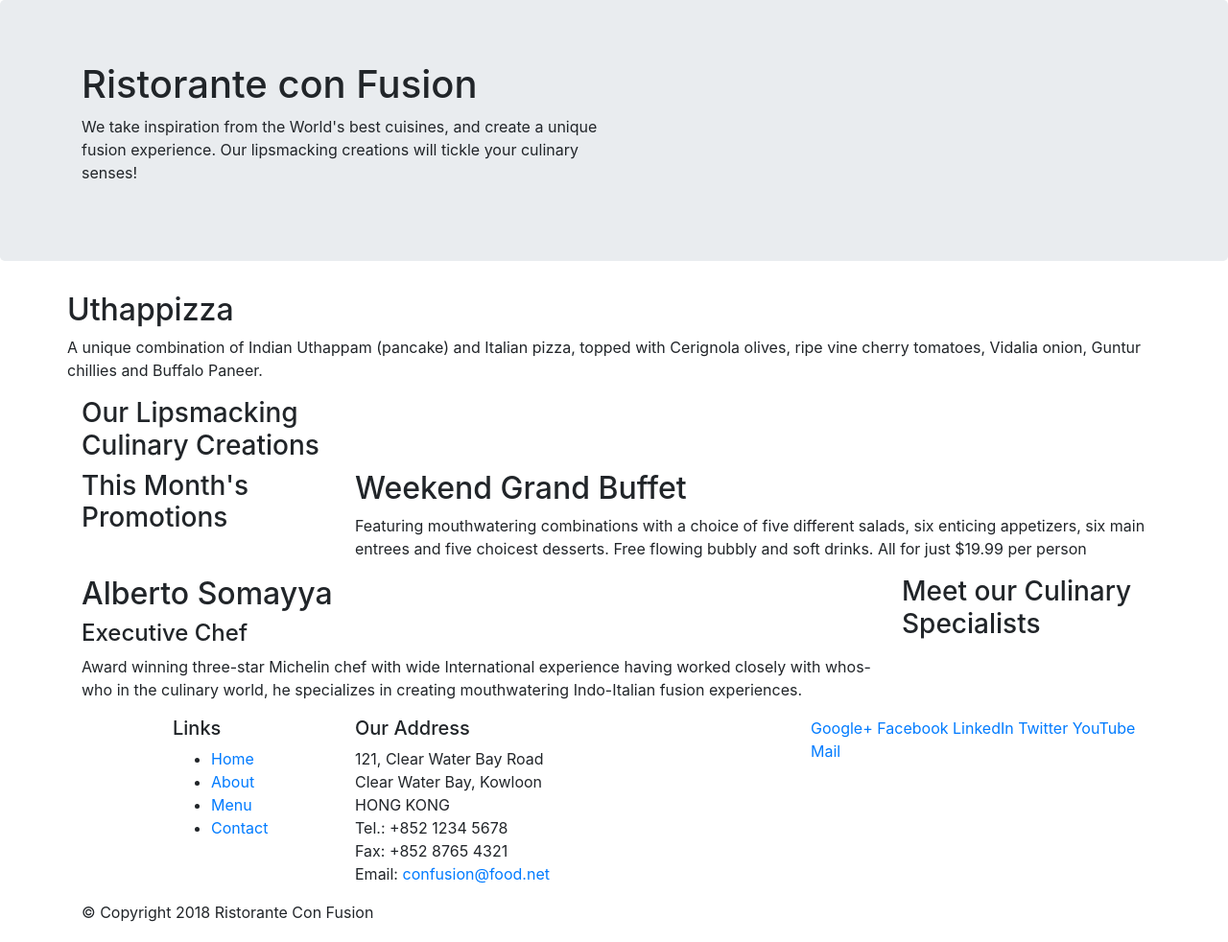
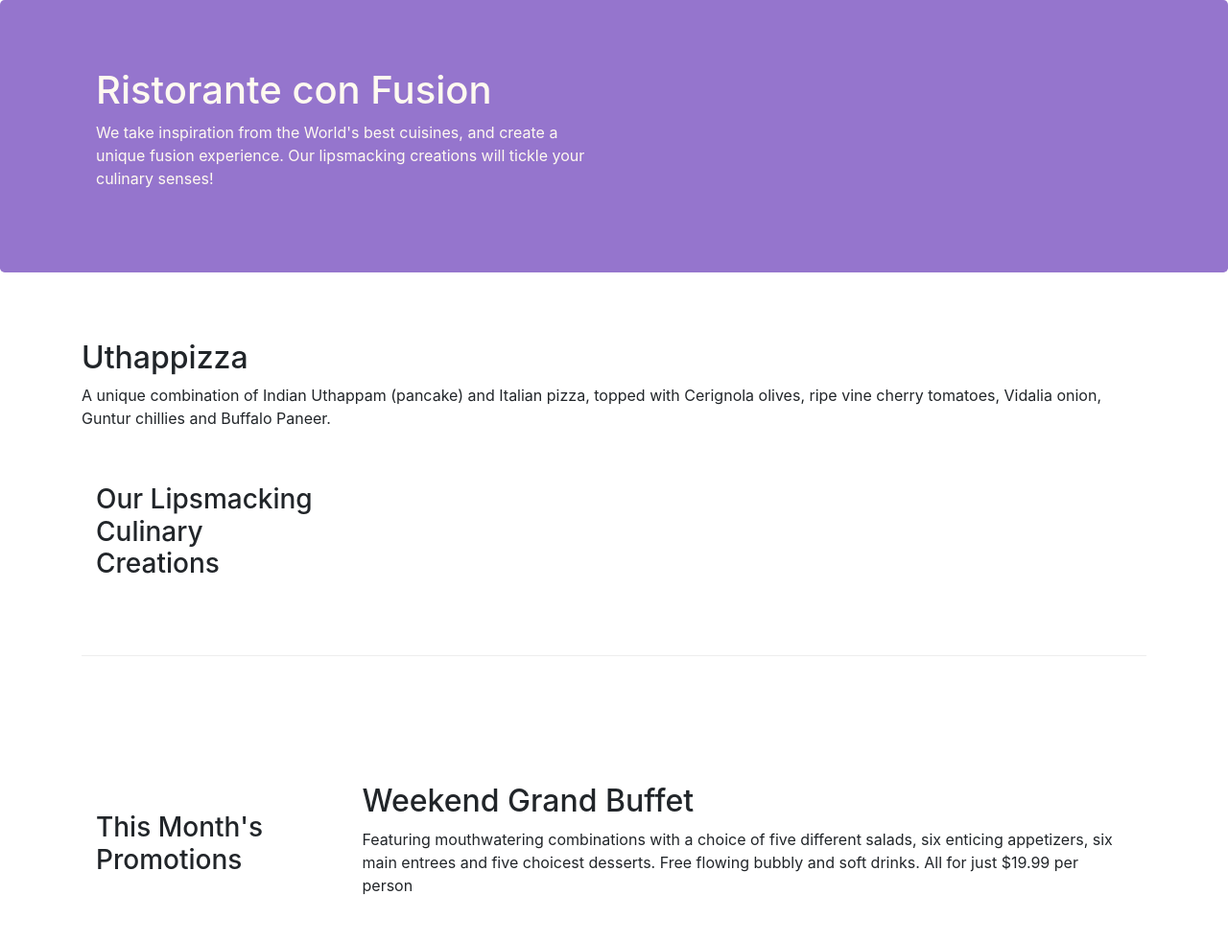
Before and after one commit to abdomarrok/conFusion, a website: page index.html in a window 1280 px wide. Shown: the top 982 px of the page at 96% size. Drawn offline with nearby package versions, Linux system fonts and the light colour scheme.

Commit message:
exercice 2

```diff
--- /dev/null
+++ b/css/styles.css
@@ -0,0 +1,29 @@
+.row-header{
+    margin:0px auto;
+    padding:0px;
+}
+
+.row-content {
+    margin:0px auto;
+    padding: 50px 0px 50px 0px;
+    border-bottom: 1px ridge;
+    min-height:400px;
+}
+
+.footer{
+    background-color: #D1C4E9;
+    margin:0px auto;
+    padding: 20px 0px 20px 0px;
+}
+.jumbotron {
+    padding:70px 30px 70px 30px;
+    margin:0px auto;
+    background: #9575CD ;
+    color:floralwhite;
+}
+
+address{
+    font-size:80%;
+    margin:0px;
+    color:#0f0f0f;
+}
--- a/index.html
+++ b/index.html
@@ -10,13 +10,14 @@
 
     <!-- Bootstrap CSS -->
     <link rel="stylesheet" href="node_modules/bootstrap/dist/css/bootstrap.min.css">
+    <link href="css/styles.css" rel="stylesheet">
 </head>
 
 <body>
 
     <header  class="jumbotron">
         <div class="container">
-            <div class="row">
+            <div class="row row-header">
                 <div class="col-12 col-sm-6">
                     <h1>Ristorante con Fusion</h1>
                     <p>We take inspiration from the World's best cuisines, and create a unique fusion experience. Our lipsmacking creations will tickle your culinary senses!</p>
@@ -28,7 +29,7 @@
     </header>
 
     <div class="container">
-        <div class="row">
+        <div class="row row-content align-items-center">
             <div class="col-12 col-sm-4 order-sm-last col-md-3">
                 <h3>Our Lipsmacking Culinary Creations</h3>
             </div class="col col-sm order-sm-first col-md">
@@ -39,7 +40,7 @@
         </div>
 
 
-        <div class="row">
+        <div class="row row-content align-items-center">
             <div class="col-12 col-sm-4 col-md-3">
                 <h3>This Month's Promotions</h3>
             </div>
@@ -49,7 +50,7 @@
             </div>
         </div>
 
-        <div class="row">
+        <div class="row row-content align-items-center">
             <div class="col-12 col-sm-4 order-sm-last col-md-3">
                 <h3>Meet our Culinary Specialists</h3>
             </div>
@@ -61,12 +62,12 @@
         </div>
     </div>
 
-    <footer>
+    <footer class="footer">
         <div class="container">
             <div class="row">
                 <div class="col-4 offset-1 col-sm-2">
                     <h5>Links</h5>
-                    <ul>
+                    <ul class="list-unstyled">
                         <li><a href="#">Home</a></li>
                         <li><a href="#">About</a></li>
                         <li><a href="#">Menu</a></li>
@@ -84,8 +85,8 @@
 		              Email: <a href="mailto:confusion@food.net">confusion@food.net</a>
 		           </address>
                 </div>
-                <div class="col-12 col-sm-4">
-                    <div>
+                <div class="col-12 col-sm-4 align-self-center">
+                    <div class="text-center">
                         <a href="http://google.com/+">Google+</a>
                         <a href="http://www.facebook.com/profile.php?id=">Facebook</a>
                         <a href="http://www.linkedin.com/in/">LinkedIn</a>
@@ -95,7 +96,7 @@
                     </div>
                 </div>
            </div>
-           <div class="row">
+           <div class="row row justify-content-center">
                 <div class="col-auto">
                     <p>© Copyright 2018 Ristorante Con Fusion</p>
                 </div>
```
